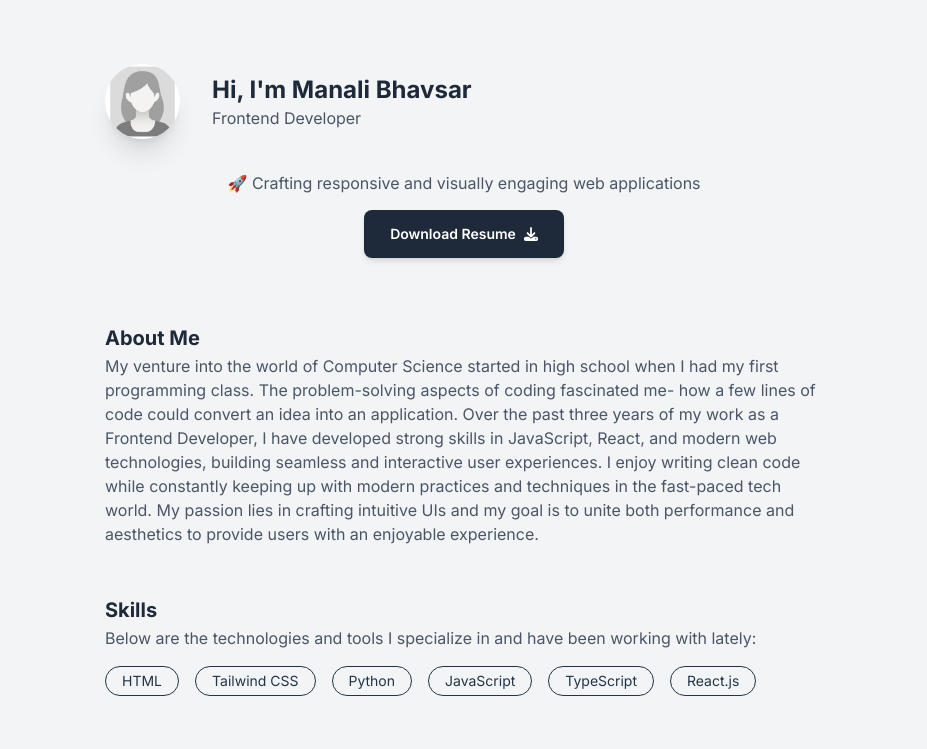
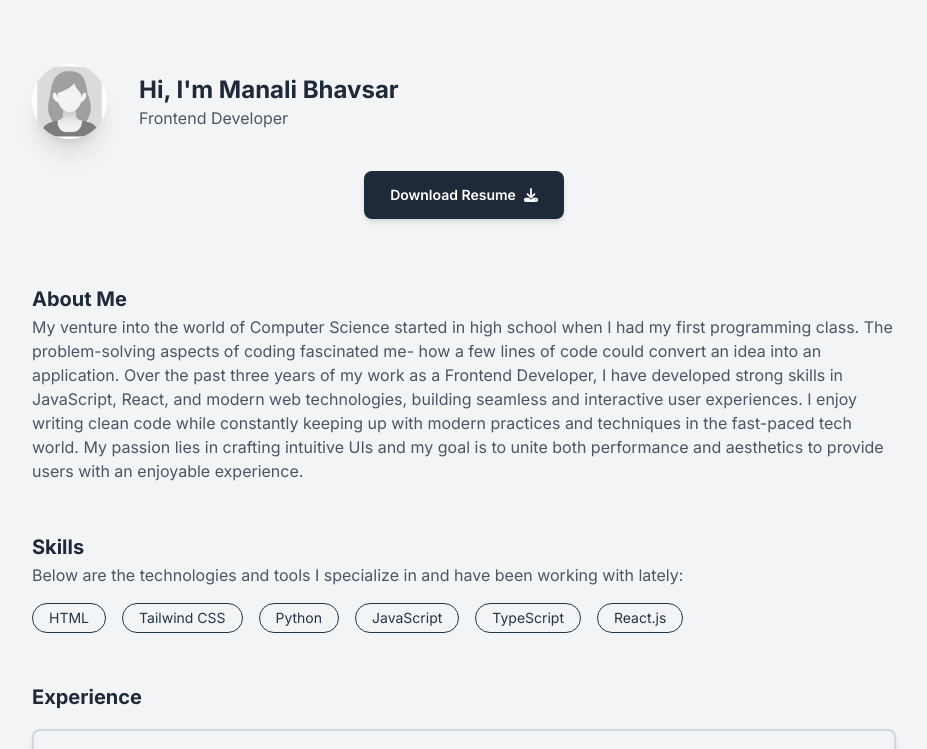
Before and after one commit to ManaliSBhavsar/Portfolio, a React (Vite) app: page / in a window 1280 px wide. Shown: the top 749 px of the page, without its empty margins (176-1103 px from the left). Built offline with nearby package versions, Linux system fonts and the light colour scheme.

Commit message:
Minor fixes

```diff
--- a/index.html
+++ b/index.html
@@ -8,11 +8,12 @@
   <meta name="viewport" content="width=device-width, initial-scale=1.0" />
   <meta name="author" content="Manali Bhavsar" />
   <meta name="description" content="Portfolio showcasing projects, skills, and experience.">
+  <link rel="canonical" href="https://manalibhavsar.vercel.app/" />
   <title>Manali Bhavsar</title>
 </head>
 
 <body>
-  <div id="root" class="max-w-[750px] mx-auto px-4"></div>
+  <div id="root" class="max-w-4xl mx-auto px-4"></div>
   <script type="module" src="/src/main.tsx"></script>
 </body>
 
--- a/src/components/global/Header.tsx
+++ b/src/components/global/Header.tsx
@@ -26,11 +26,6 @@ function Header() {
         </div>
       </div>
       <div className='flex flex-col gap-[15px] items-center'>
-        <P>
-          🚀
-          Crafting responsive and visually engaging web
-          applications
-        </P>
         <a href='#' className='text-sm inline-flex items-center gap-2 px-6 py-3 w-fit text-white bg-gray-800 border-2 border-transparent hover:border-gray-800 hover:text-gray-800 hover:bg-white focus:border-gray-800 focus:text-gray-800 focus:bg-white transition-colors duration-300 ease-in-out rounded-lg shadow-md font-semibold transform'>
           Download Resume
           <FontAwesomeIcon icon={faDownload} />
--- a/src/index.css
+++ b/src/index.css
@@ -17,6 +17,10 @@
   --scrollbar-color: #000;
   --light-gray: #f0f0f0;
   --medium-gray: #333;
+}
+
+html {
+  scroll-behavior: smooth;
 }
 
 body {
--- a/src/pages/ErrorPage.tsx
+++ b/src/pages/ErrorPage.tsx
@@ -1,4 +1,4 @@
-import MetaTags from "../components/global/MetaTags";
+import MetaTags from "../hooks/hooks";
 
 function ErrorPage() {
   return (
@@ -9,7 +9,7 @@ function ErrorPage() {
       <main className="h-screen w-full flex flex-col items-center justify-center text-center overflow-hidden">
         <h1 className="text-xl font-bold mb-4">404 - Page Not Found</h1>
         <p className="text-base mb-6">The page you're looking for doesn't exist.</p>
-        <a href="/" className="bg-gray-800 p-2 text-white rounded-lg">Go back home</a>
+        <a href="/" className="bg-gray-800 py-2 px-4 text-white rounded-lg">Home</a>
       </main>
     </>
   );
```
Also changed, not shown: src/hooks/hooks.ts (renamed from src/components/global/MetaTags.tsx).
